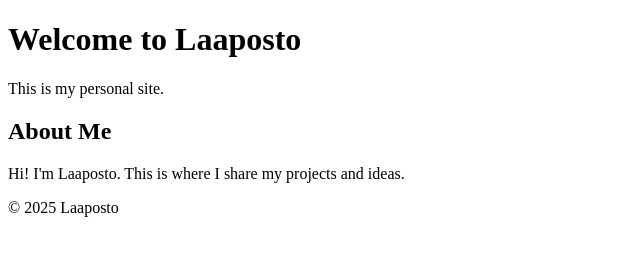
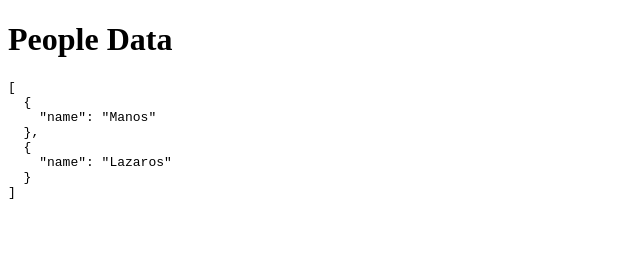
Before and after one commit to gaid-bench/gaid-bench.github.io, a plain HTML site: page index.html in a window 1280 px wide. Shown: the whole page, without its empty margins (0-640 px from the left). Drawn offline with Linux system fonts and the light colour scheme.

Commit message:
Update index.html

```diff
--- a/index.html
+++ b/index.html
@@ -1,26 +1,14 @@
 <!DOCTYPE html>
 <html lang="en">
 <head>
-  <meta charset="UTF-8">
-  <meta name="viewport" content="width=device-width, initial-scale=1">
-  <title>Laaposto</title>
-  <link rel="stylesheet" href="style.css">
+    <meta charset="UTF-8">
+    <meta name="viewport" content="width=device-width, initial-scale=1.0">
+    <title>Load JSON</title>
 </head>
 <body>
-  <header>
-    <h1>Welcome to Laaposto</h1>
-    <p>This is my personal site.</p>
-  </header>
+    <h1>People Data</h1>
+    <pre id="output">Loading...</pre> <!-- JSON will be displayed here -->
 
-  <main>
-    <section>
-      <h2>About Me</h2>
-      <p>Hi! I'm Laaposto. This is where I share my projects and ideas.</p>
-    </section>
-  </main>
-
-  <footer>
-    <p>© 2025 Laaposto</p>
-  </footer>
+    <script src="index.js"></script>
 </body>
 </html>
```
